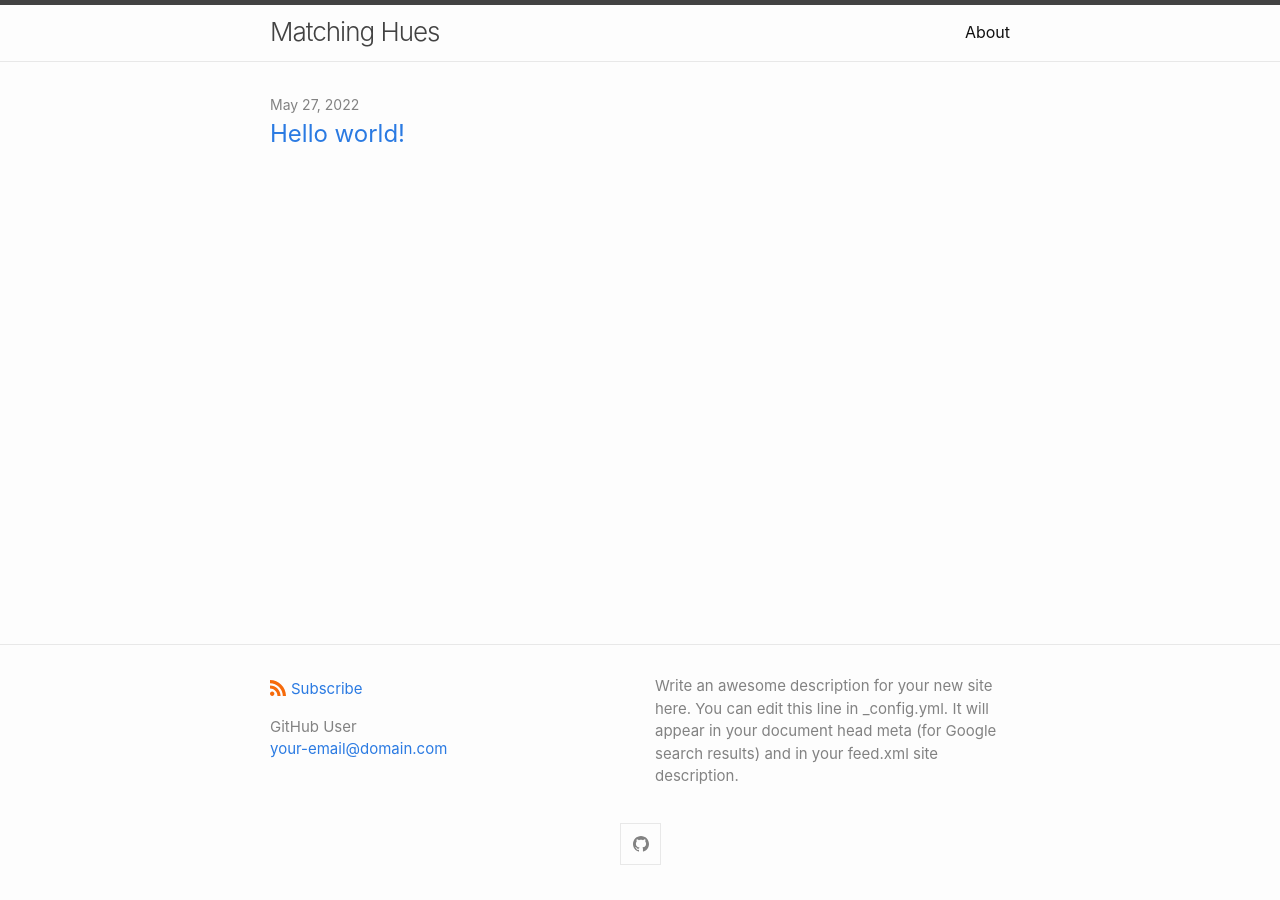
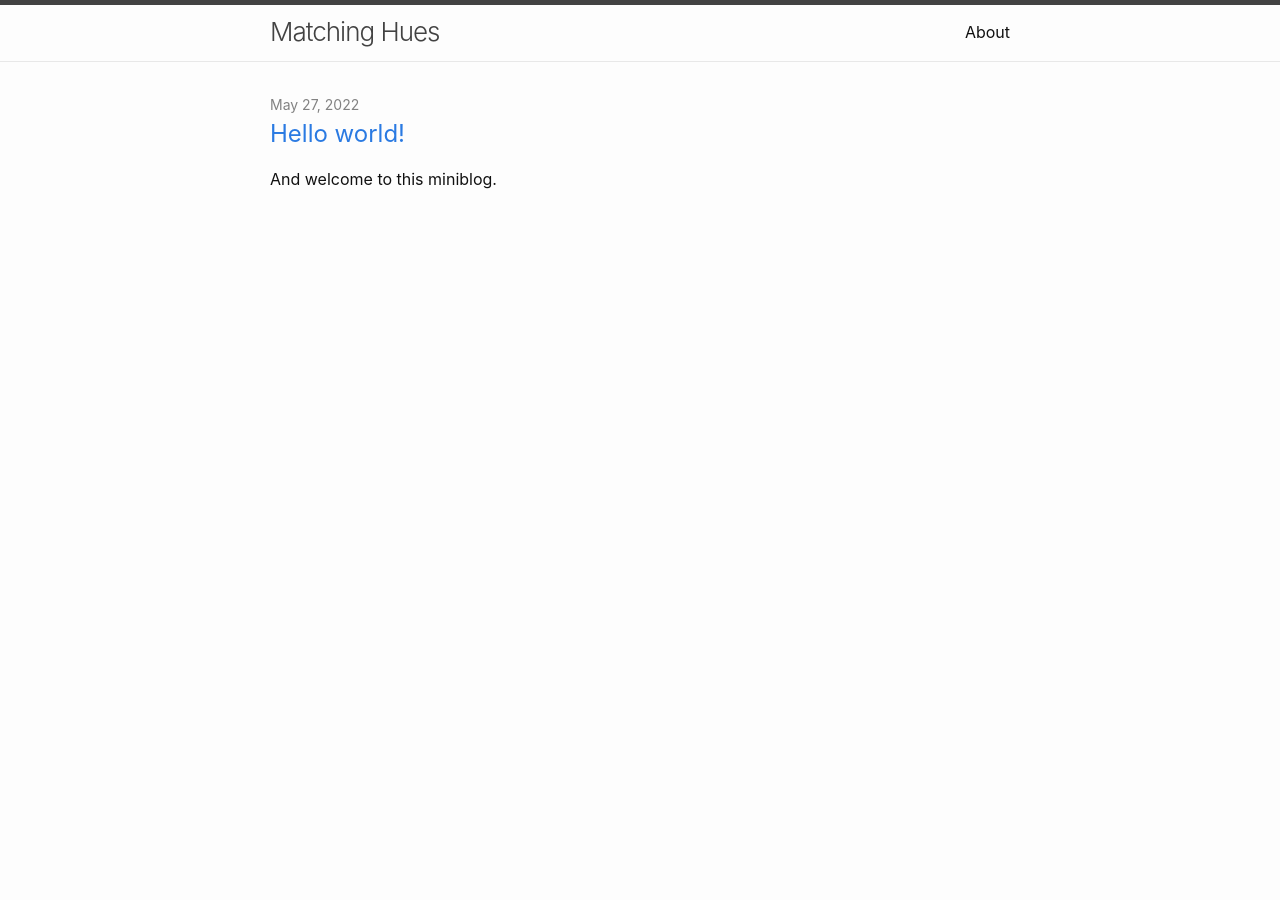
Before and after one commit to matchinghues/matchinghues.github.io, a Jekyll site: the page built from index.md, in a window 1280 px wide. Built offline with Jekyll 4.4.1, drawn with Linux system fonts in a browser that asks for light colours.

Commit message:
Add files via upload

```diff
--- a/_config.yml
+++ b/_config.yml
@@ -3,11 +3,9 @@ author:
   name: GitHub User
   email: your-email@domain.com
 description: > # this means to ignore newlines until "show_excerpts:"
-  Write an awesome description for your new site here. You can edit this
-  line in _config.yml. It will appear in your document head meta (for
-  Google search results) and in your feed.xml site description.
+  My miniblog.
 
-show_excerpts: false # set to true to show excerpts on the homepage
+show_excerpts: true # set to true to show excerpts on the homepage
 
 # Minima date format
 # refer to https://shopify.github.io/liquid/filters/date/ if you want to customize this
--- a/_layouts/default.html
+++ b/_layouts/default.html
@@ -13,8 +13,6 @@
       </div>
     </main>
 
-    {%- include footer.html -%}
-
   </body>
 
 </html>
```
